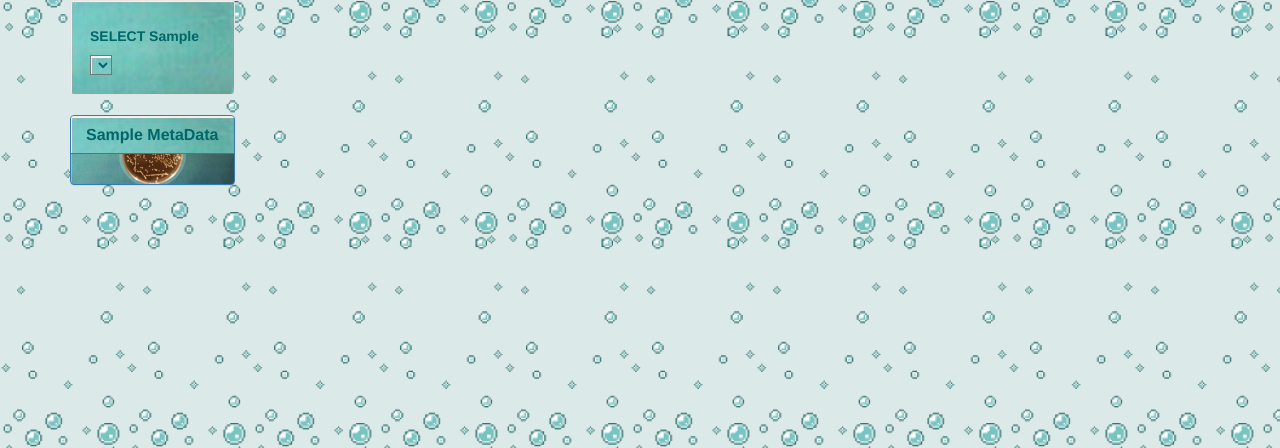
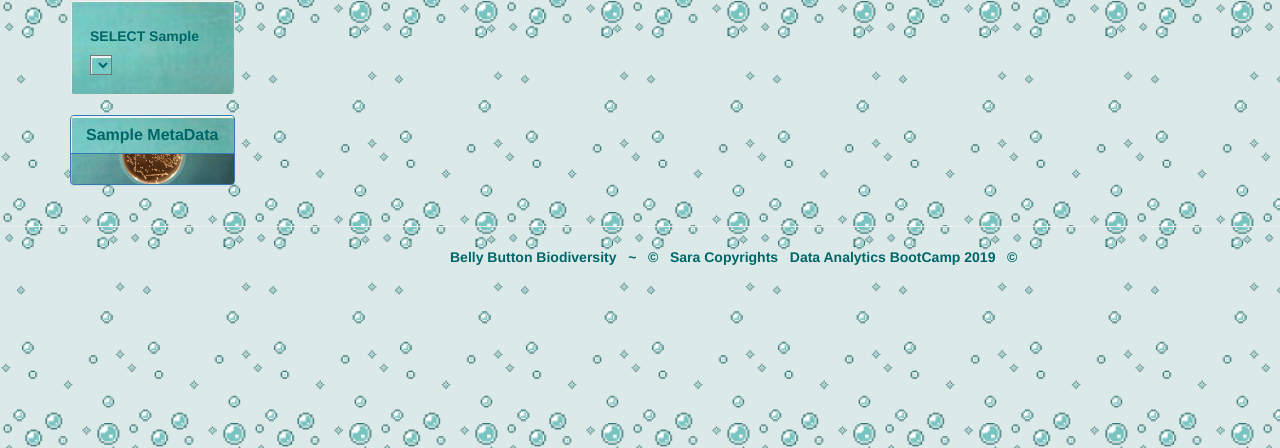
Before and after one commit to SaranyaPandiaraj/Interactive-Visualizations-and-Dashboards-Challenge, a Flask app: page / in a window 1280 px wide. Shown: the part 352-800 px from the top of the page. Run offline with Flask 2, Linux system fonts and the light colour scheme; data that the repository does not hold is empty; some libraries are stand-ins or nearby versions.

Commit message:
Final Version

```diff
--- a/Belly_Button_Biodiversity/static/css/style.css
+++ b/Belly_Button_Biodiversity/static/css/style.css
@@ -38,3 +38,5 @@ body{
 }
 
 select { font-weight:bold;background: url('../images/bio.jpg');color: #006668;}
+
+.bottom { padding-left:450px; font-weight:bold; text-align:center ;color: #006668;}
--- a/Belly_Button_Biodiversity/templates/index.html
+++ b/Belly_Button_Biodiversity/templates/index.html
@@ -48,12 +48,17 @@
     </div>
   </div>
 </div>
+<hr>
+  <footer class="footer">
+      <span class="bottom">Belly Button Biodiversity  &nbsp; ~ &nbsp; © &nbsp; Sara Copyrights &nbsp; Data Analytics BootCamp 2019 &nbsp; ©   </span>
+   </footer>
   <!-- <script src="https://cdn.plot.ly/plotly-1.31.2.min.js"></script> -->
   <script src="https://cdnjs.cloudflare.com/ajax/libs/d3/5.5.0/d3.js"></script>
   <script src="https://cdn.plot.ly/plotly-latest.min.js"></script>
   <script src="{{ url_for('static', filename='js/bonus.js') }}"></script>
   <script src="{{ url_for('static', filename='js/app.js') }}"></script>
 
+
 </body>
 
 </html>
```
